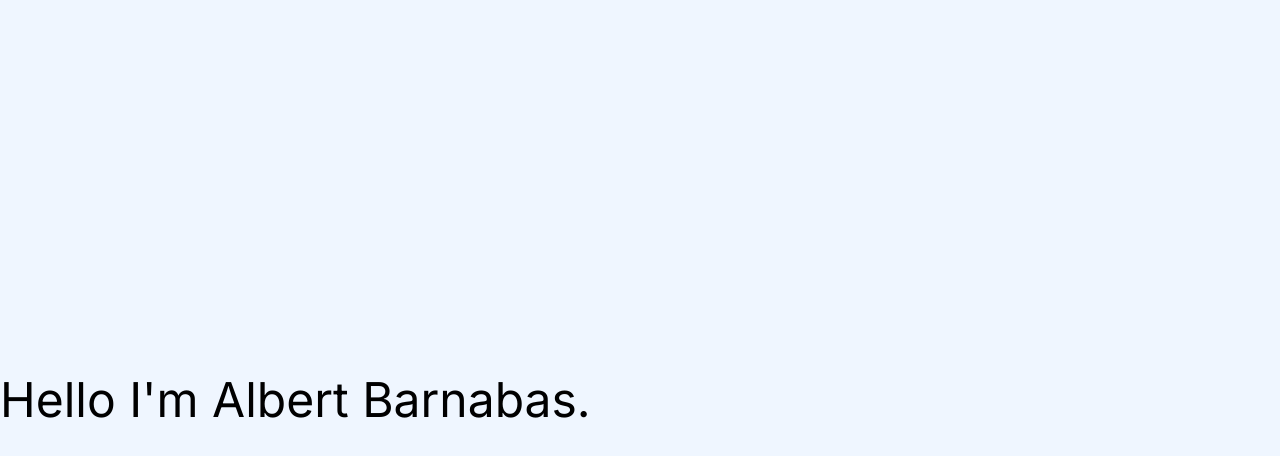
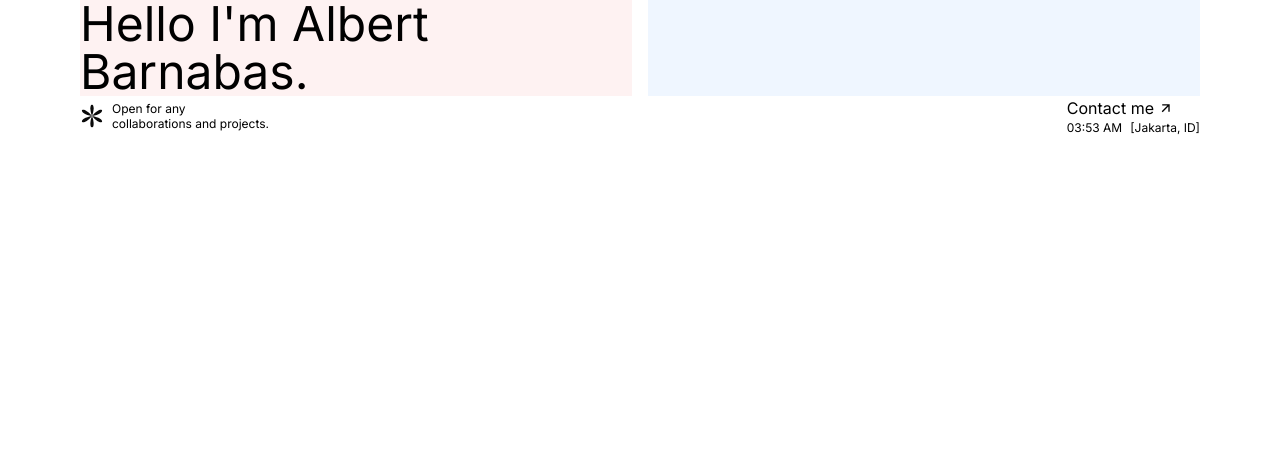
Before and after one commit to AlbertBarnabas10/2025portfolio, a React (Vite) app: page / in a window 1280 px wide. Shown: the top 456 px of the page. Built offline with nearby package versions, Linux system fonts and the light colour scheme; a web font is replaced by a local one.

Commit message:
home page

```diff
--- a/src/App.jsx
+++ b/src/App.jsx
@@ -1,6 +1,6 @@
 import Navbar from "./components/Navbar/Navbar";
 import Home from "./pages/Home/Home";
-import About from './pages/About/About'
+import About from "./pages/About/About";
 import { Route, Routes } from "react-router";
 import Preloader from "./animations/Preloader/Preloader";
 import { useEffect, useState } from "react";
@@ -9,24 +9,38 @@ const App = () => {
   const [isLoading, setIsLoading] = useState(true);
 
   useEffect(() => {
-    const timer = setTimeout(()=>{
-      setIsLoading(false)
-    }, 3500)
+    const timer = setTimeout(() => {
+      setIsLoading(false);
+    }, 4000);
 
-    return () => clearTimeout(timer)
-  }, [])
+    return () => clearTimeout(timer);
+  }, []);
 
   return (
     <div>
-      {
-        isLoading ? (<Preloader/>) : (
-            <Routes>
-              <Route path='/' element={<Home/>}/>
-              <Route path='about' element={<About/>}/>
-            </Routes>
-
-        )
-      }
+      {isLoading ? (
+        <Preloader />
+      ) : (
+        <Routes>
+          <Route
+            path="/"
+            element={
+              <>
+                <Home />
+              </>
+            }
+          />
+          <Route
+            path="about"
+            element={
+              <>
+                <Navbar />
+                <About />
+              </>
+            }
+          />
+        </Routes>
+      )}
     </div>
   );
 };
--- a/src/animations/Preloader/Preloader.jsx
+++ b/src/animations/Preloader/Preloader.jsx
@@ -1,5 +1,5 @@
-import React, { useRef } from 'react';
-import './preloader.css';
+import React, { useRef } from "react";
+import "./preloader.css";
 import { gsap } from "gsap";
 import { useGSAP } from "@gsap/react";
 
@@ -22,22 +22,22 @@ const Preloader = () => {
 
     const tl = gsap.timeline({
       defaults: {
-        ease: 'power2.out'
-      }
+        ease: "power2.out",
+      },
     });
 
     tl.to(spanRef.current, {
       yPercent: 0,
-      delay: 0.5
+      delay: 0.5,
     })
       .to(spanRef.current, {
         yPercent: -105,
-      delay: 1
+        delay: 1,
       })
       .to(preloaderBgRef.current, {
         yPercent: -100,
         duration: 1.5,
-      ease: 'power4.out'
+        ease: "power4.out",
       });
 
     master.add(tl);
@@ -45,10 +45,10 @@ const Preloader = () => {
     return () => {
       master.kill();
     };
-  }, { scope: "preloader" }); // Optional scope for debugging
+  }); // Optional scope for debugging
 
   return (
-    <div className='preloader'>
+    <div className="preloader">
       <p className="preloader-text custom-font">
         <span ref={spanRef}>Just an ordinary designer.</span>
       </p>
--- a/src/components/Navbar/Navbar.jsx
+++ b/src/components/Navbar/Navbar.jsx
@@ -91,7 +91,6 @@ const Navbar = () => {
     });
   }, []);
 
-  // Control the animation when menu state changes
   useEffect(() => {
     if (menuOpen) {
       tlRef.current.play();
@@ -147,7 +146,6 @@ const Navbar = () => {
               );
             })}
           </ul>
-
         </div>
       </div>
     </div>
--- a/src/pages/Home/Home.jsx
+++ b/src/pages/Home/Home.jsx
@@ -1,15 +1,53 @@
-import React from "react";
+import React, { useEffect, useState } from "react";
+import { gsap } from "gsap";
 import Preloader from "../../animations/Preloader/Preloader";
+import Navbar from "../../components/Navbar/Navbar";
+import { Link } from "react-router";
 
 const Home = () => {
+  const [currentTime, setCurrentTime] = useState(new Date());
+
+  useEffect(() => {
+    const intervalId = setInterval(() => {
+      setCurrentTime(new Date());
+    }, 1000);
+    return () => clearInterval(intervalId);
+  }, []);
+
+  const timeString = currentTime.toLocaleTimeString([], {
+    hour: "2-digit",
+    minute: "2-digit",
+  });
   return (
     <>
-      {/* <Preloader/> */}
-    <div className="home w-full h-screen bg-blue-50">
-      <div className="home-content w-full flex items-center h-full">
-        <p className="text-5xl">Hello I'm Albert Barnabas.</p>
-      </div>
-    </div>
+      <section className="home w-full min-h-[90vh] px-20">
+        <div className="home-content w-full grid grid-cols-2 gap-4 items-center h-full">
+          <div className="left-content w-full bg-red-50">
+            <p className="text-5xl">Hello I'm Albert Barnabas.</p>
+          </div>
+          <div className="right-content w-full h-full bg-blue-50"></div>
+        </div>
+        <div className="home-footer w-full flex items-center justify-between gap-2">
+          <div className="footer-left flex items-center gap-2">
+            <img src="/svg/Flower.svg" className="w-6 h-6" />
+            <p className="text-xs leading-tight">
+              Open for any
+              <br />
+              collaborations and projects.
+            </p>
+          </div>
+          <div className="footer-right">
+            <div className="flex items-center gap-1">
+              <Link to="/contact">Contact me</Link>
+              <img src="/svg/arrowRU.svg" className="w-4 h-4" />
+            </div>
+            <div className="date flex items-center gap-2">
+              <p className="text-xs">{timeString}</p>
+              <p className="text-xs">[Jakarta, ID]</p>
+            </div>
+          </div>
+        </div>
+      </section>
     </>
   );
 };
```
Also changed, not shown: public/svg/Flower.svg (added), public/svg/arrowRU.svg (added). Lines whose indentation alone changed are shown as unchanged.
